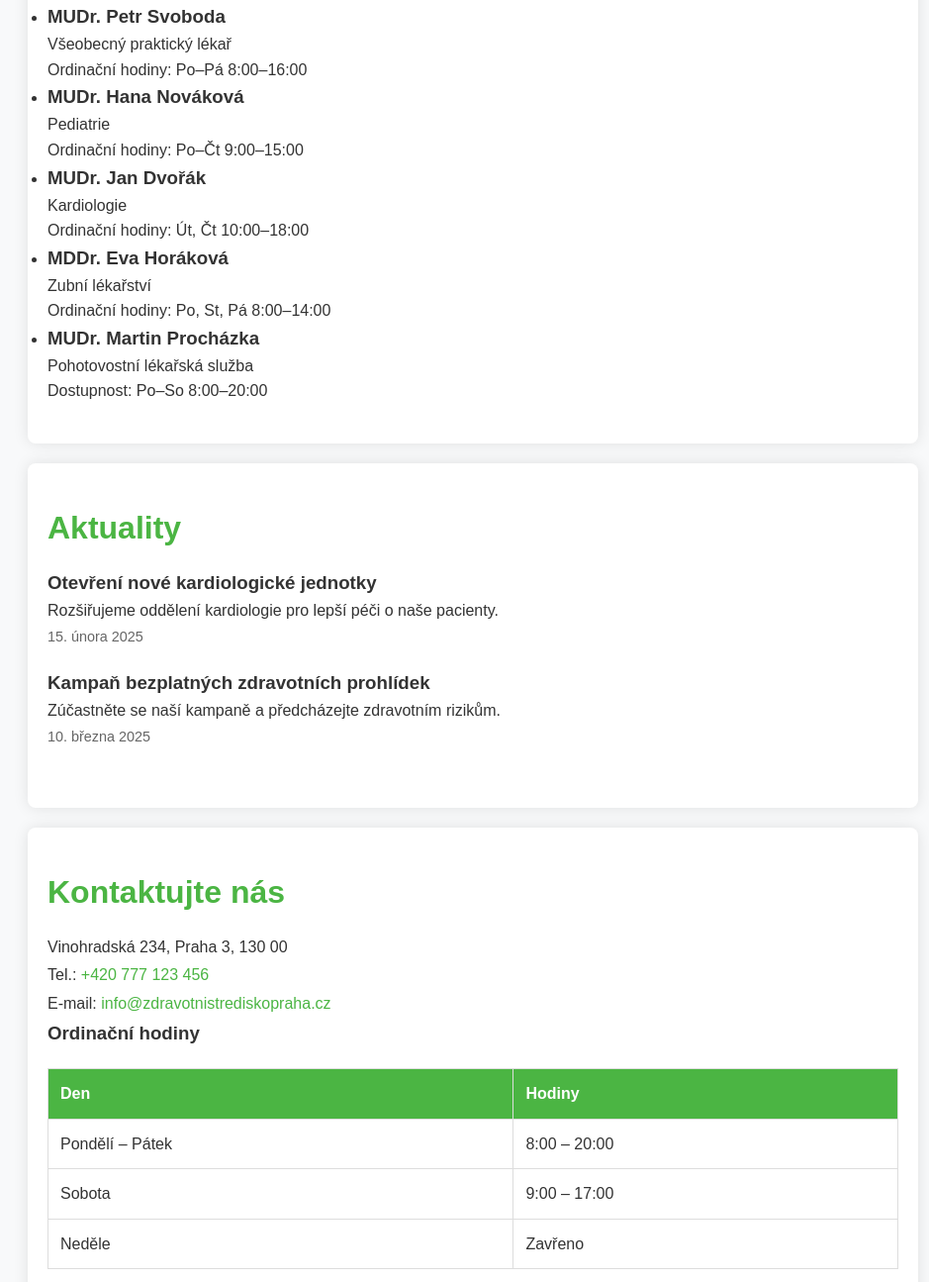
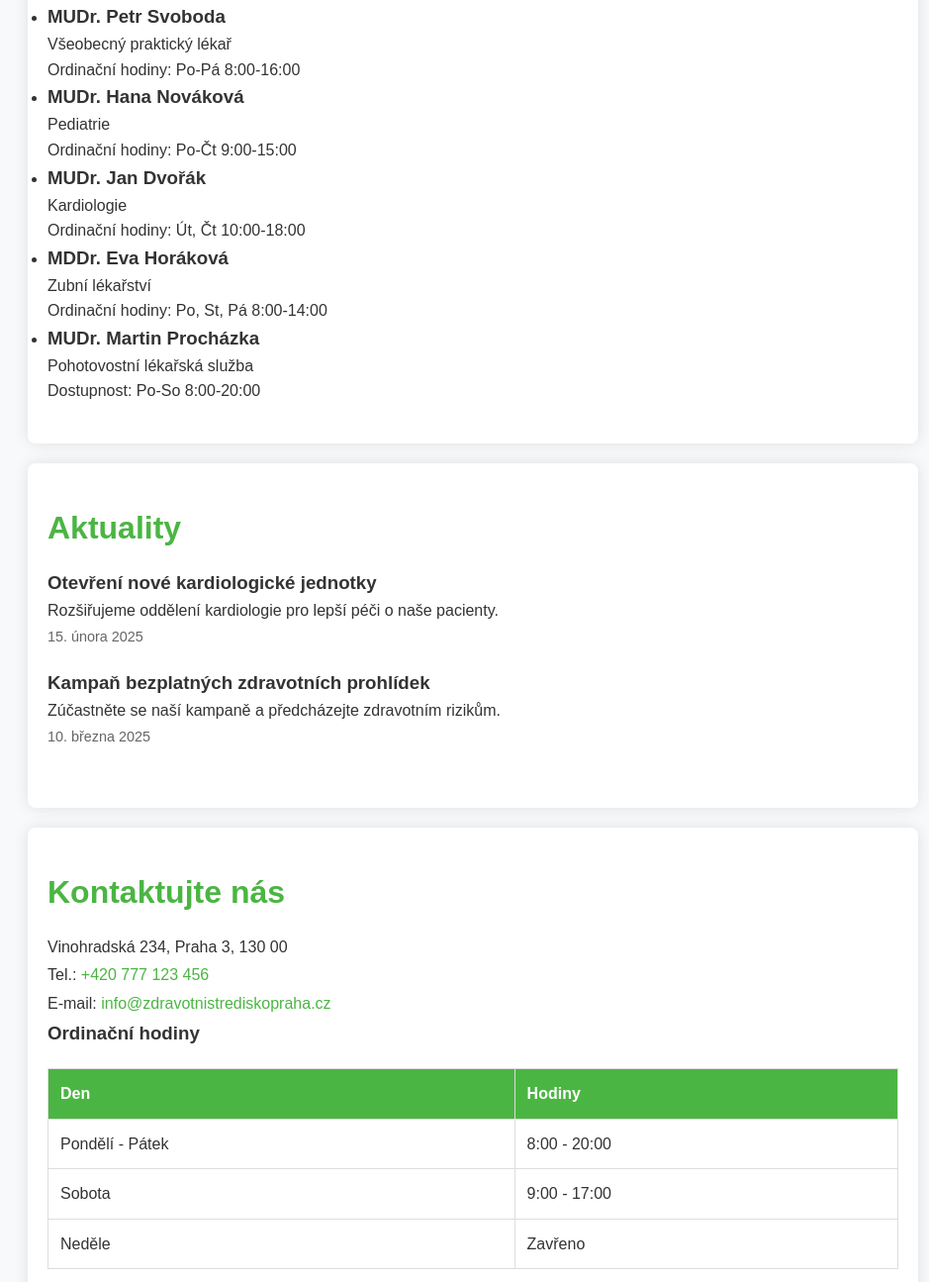
Before and after one commit to vedernikovalex/znackovaci, a plain HTML site: page index.html in a window 1280 px wide. Shown: the part 1420-2715 px from the top of the page at 99% size, without its empty margins (162-1101 px from the left). Drawn offline with Linux system fonts and the light colour scheme.

Commit message:
fixup! fixup! fixup! chatgpt

```diff
--- a/index.html
+++ b/index.html
@@ -1,7 +1,6 @@
 <!doctype html>
 <html lang="cs">
   <head>
-    <!-- Metadata -->
     <meta charset="UTF-8" />
     <meta name="viewport" content="width=device-width, initial-scale=1.0" />
     <meta name="author" content="Alexander Vedernikov" />
@@ -15,7 +14,6 @@
       content="zdravotnictví, klinika, lékař, ordinace, zdravotní služby"
     />
 
-    <!-- Open Graph (Facebook, LinkedIn) -->
     <meta property="og:title" content="Zdravotní středisko Praha" />
     <meta property="og:type" content="website" />
     <meta property="og:url" content="https://zdravotnistrediskopraha.cz" />
@@ -29,7 +27,6 @@
     />
     <meta property="og:locale" content="cs_CZ" />
 
-    <!-- Twitter Cards -->
     <meta name="twitter:card" content="summary_large_image" />
     <meta name="twitter:title" content="Zdravotní středisko Praha" />
     <meta
@@ -41,13 +38,8 @@
       content="https://zdravotnistrediskopraha.cz/assets/twitter-image.jpg"
     />
 
-    <!-- Favicon -->
     <link rel="icon" href="assets/favicon.ico" type="image/x-icon" />
-
-    <!-- Stylesheet -->
     <link rel="stylesheet" href="style.css" />
-
-    <!-- Structured Data (JSON-LD Schema) -->
     <script type="application/ld+json">
       {
         "@context": "https://schema.org",
@@ -71,7 +63,7 @@
       }
     </script>
 
-    <title>Zdravotní středisko Praha – Kvalitní zdravotní péče</title>
+    <title>Zdravotní středisko Praha - Kvalitní zdravotní péče</title>
   </head>
 
   <body>
@@ -94,14 +86,12 @@
     </header>
 
     <main id="main-content">
-      <!-- Hero sekce -->
       <section id="hero">
         <h1>Vaše zdraví, naše priorita</h1>
         <p>Špičkové zdravotní služby pro vás i vaši rodinu.</p>
         <a href="#contact" class="cta-button">Objednat se na vyšetření</a>
       </section>
 
-      <!-- O nás -->
       <section id="about">
         <h2>O nás</h2>
         <p>
@@ -126,7 +116,6 @@
         </ul>
       </section>
 
-      <!-- Lékařský tým -->
       <section id="providers">
         <h2>Náš tým lékařů</h2>
         <div id="data-container">
@@ -134,33 +123,32 @@
             <li>
               <h3>MUDr. Petr Svoboda</h3>
               <p>Všeobecný praktický lékař</p>
-              <p>Ordinační hodiny: Po–Pá 8:00–16:00</p>
+              <p>Ordinační hodiny: Po-Pá 8:00-16:00</p>
             </li>
             <li>
               <h3>MUDr. Hana Nováková</h3>
               <p>Pediatrie</p>
-              <p>Ordinační hodiny: Po–Čt 9:00–15:00</p>
+              <p>Ordinační hodiny: Po-Čt 9:00-15:00</p>
             </li>
             <li>
               <h3>MUDr. Jan Dvořák</h3>
               <p>Kardiologie</p>
-              <p>Ordinační hodiny: Út, Čt 10:00–18:00</p>
+              <p>Ordinační hodiny: Út, Čt 10:00-18:00</p>
             </li>
             <li>
               <h3>MDDr. Eva Horáková</h3>
               <p>Zubní lékařství</p>
-              <p>Ordinační hodiny: Po, St, Pá 8:00–14:00</p>
+              <p>Ordinační hodiny: Po, St, Pá 8:00-14:00</p>
             </li>
             <li>
               <h3>MUDr. Martin Procházka</h3>
               <p>Pohotovostní lékařská služba</p>
-              <p>Dostupnost: Po–So 8:00–20:00</p>
+              <p>Dostupnost: Po-So 8:00-20:00</p>
             </li>
           </ul>
         </div>
       </section>
 
-      <!-- Aktuality -->
       <section id="news">
         <h2>Aktuality</h2>
         <article>
@@ -177,7 +165,6 @@
         </article>
       </section>
 
-      <!-- Kontakt -->
       <section id="contact">
         <h2>Kontaktujte nás</h2>
         <address>
@@ -197,12 +184,12 @@
             <th>Hodiny</th>
           </tr>
           <tr>
-            <td>Pondělí – Pátek</td>
-            <td>8:00 – 20:00</td>
+            <td>Pondělí - Pátek</td>
+            <td>8:00 - 20:00</td>
           </tr>
           <tr>
             <td>Sobota</td>
-            <td>9:00 – 17:00</td>
+            <td>9:00 - 17:00</td>
           </tr>
           <tr>
             <td>Neděle</td>
```
Also changed, not shown: 1 other file.
